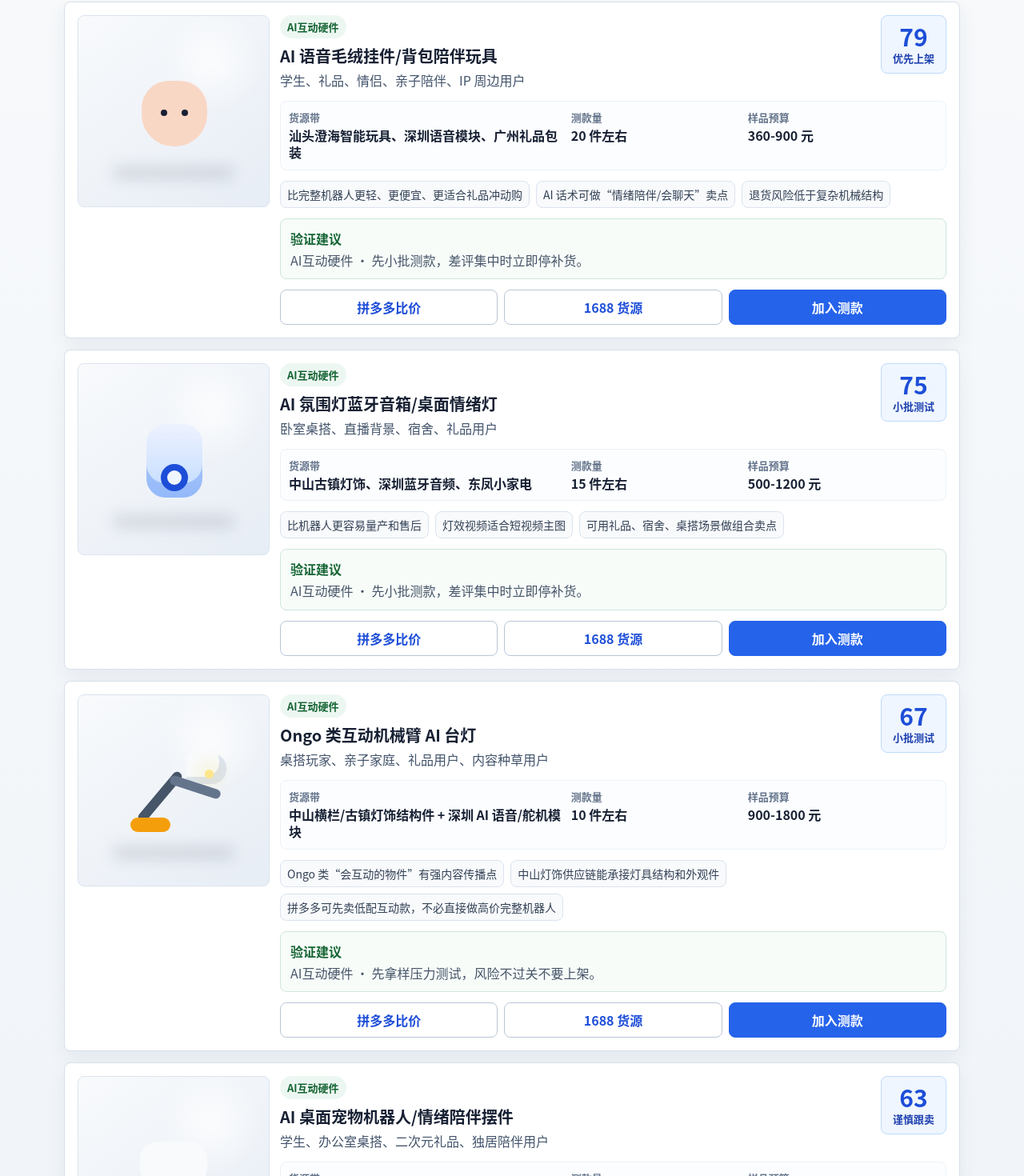
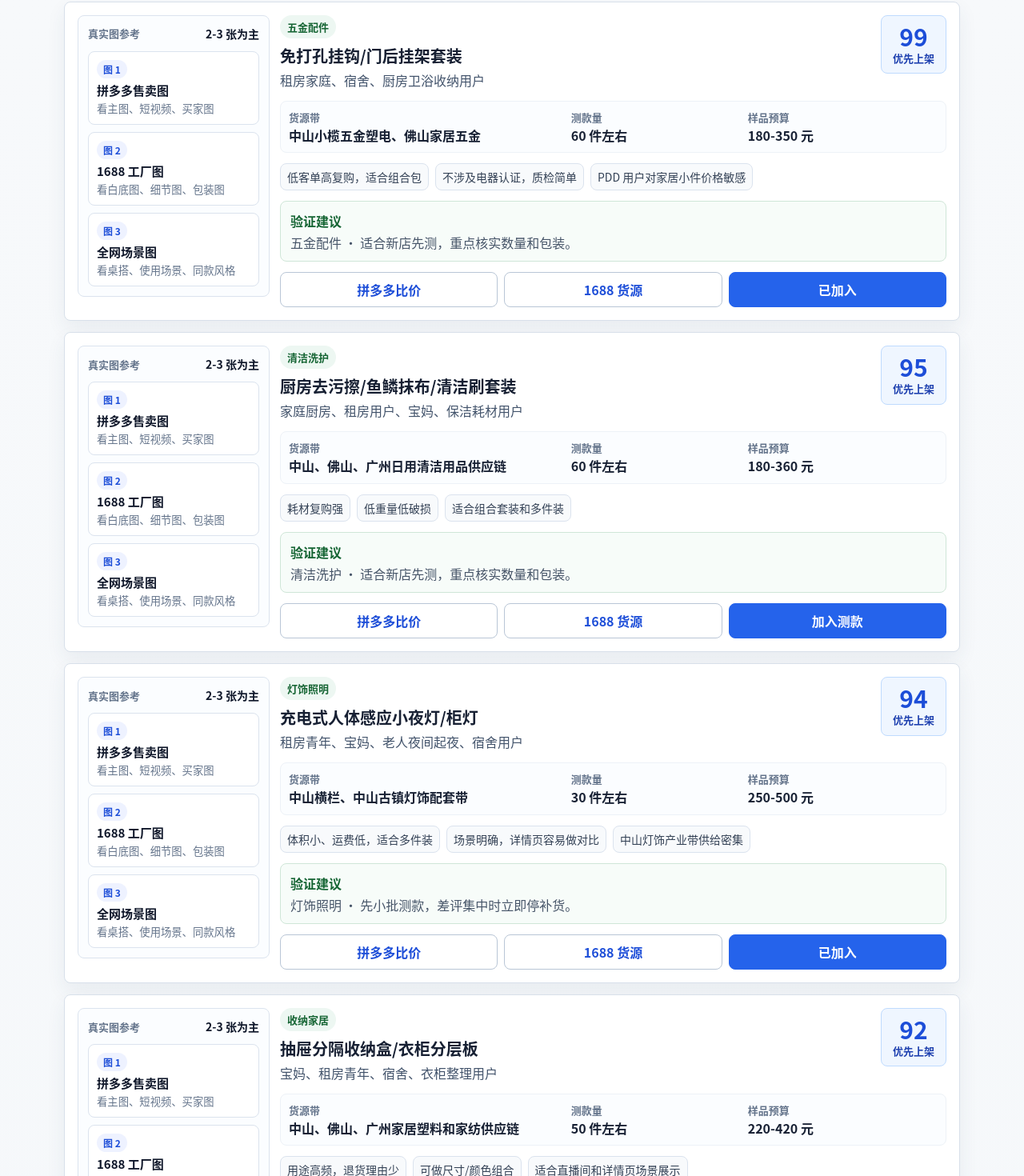
Before and after one commit to linaaxl/pdd-product-research-test, a React (Vite) app: page / in a window 1280 px wide. Shown: the part 446-1916 px from the top of the page at 80% size. Built offline with nearby package versions, Linux system fonts and the light colour scheme.

Commit message:
Use real image reference links

```diff
--- a/src/modules/product-research/ProductResearchApp.tsx
+++ b/src/modules/product-research/ProductResearchApp.tsx
@@ -40,7 +40,7 @@ const modeProfiles: Record<SellerMode, { title: string; description: string; foc
 };
 
 export default function ProductResearchApp() {
-  const [category, setCategory] = useState<CategoryFilter>('ai-gadget');
+  const [category, setCategory] = useState<CategoryFilter>('all');
   const [mode, setMode] = useState<SellerMode>('starter');
   const [searchText, setSearchText] = useState('');
   const [selectedIds, setSelectedIds] = useState<string[]>(['no-drill-hooks', 'motion-night-light']);
@@ -142,7 +142,7 @@ export default function ProductResearchApp() {
         <div className="cards-grid focus-cards-grid">
           {rankedProducts.map(({ product, score }) => (
             <article className="product-card focus-product-card" key={product.id}>
-              <ProductVisual product={product} />
+              <ProductImageReferences product={product} />
 
               <div className="product-card-main">
                 <div className="product-card-header">
@@ -204,30 +204,32 @@ export default function ProductResearchApp() {
   );
 }
 
-function ProductVisual({ product }: { product: ProductIdea }) {
-  const visualClass =
-    product.id === 'ongo-like-ai-desk-lamp'
-      ? 'visual-lamp'
-      : product.id === 'ai-desktop-pet-robot'
-        ? 'visual-robot'
-        : product.id === 'ai-plush-voice-charm'
-          ? 'visual-plush'
-          : product.id === 'ai-study-story-companion'
-            ? 'visual-study'
-            : product.id === 'ai-ambient-speaker-lamp'
-              ? 'visual-speaker'
-              : product.category === 'lighting'
-                ? 'visual-lighting'
-                : product.category === 'hardware'
-                  ? 'visual-hardware'
-                  : 'visual-goods';
+function ProductImageReferences({ product }: { product: ProductIdea }) {
+  const taobaoUrl = `https://s.taobao.com/search?q=${encodeURIComponent(product.pddQuery)}`;
+  const imageSearchUrl = `https://image.baidu.com/search/index?tn=baiduimage&word=${encodeURIComponent(product.pddQuery)}`;
 
   return (
-    <div className={`product-visual ${visualClass}`} aria-hidden="true">
-      <div className="visual-object">
-        <span />
-        <i />
-        <b />
+    <div className="image-reference-panel">
+      <div className="image-reference-heading">
+        <span>真实图参考</span>
+        <strong>2-3 张为主</strong>
+      </div>
+      <div className="image-reference-grid">
+        <a href={pddSearchUrl(product.pddQuery)} target="_blank" rel="noreferrer">
+          <span>图 1</span>
+          <strong>拼多多售卖图</strong>
+          <small>看主图、短视频、买家图</small>
+        </a>
+        <a href={wholesaleSearchUrl(product.procurementQuery)} target="_blank" rel="noreferrer">
+          <span>图 2</span>
+          <strong>1688 工厂图</strong>
+          <small>看白底图、细节图、包装图</small>
+        </a>
+        <a href={product.category === 'ai-gadget' ? taobaoUrl : imageSearchUrl} target="_blank" rel="noreferrer">
+          <span>图 3</span>
+          <strong>{product.category === 'ai-gadget' ? '淘宝场景图' : '全网场景图'}</strong>
+          <small>看桌搭、使用场景、同款风格</small>
+        </a>
       </div>
     </div>
   );
--- a/src/styles.css
+++ b/src/styles.css
@@ -1139,201 +1139,76 @@ dd {
   padding: 10px;
 }
 
-.product-visual {
+.image-reference-panel {
   position: sticky;
   top: 92px;
   display: grid;
-  place-items: center;
+  gap: 12px;
   width: 100%;
-  min-height: 240px;
-  overflow: hidden;
   border: 1px solid #dbe3ee;
   border-radius: 8px;
-  background:
-    radial-gradient(circle at 70% 24%, rgb(255 255 255 / 72%), transparent 26%),
-    linear-gradient(145deg, #f8fafc, #e7edf5);
-}
-
-.product-visual::after {
-  position: absolute;
-  right: 18%;
-  bottom: 14%;
-  left: 18%;
-  height: 16px;
+  background: #fbfdff;
+  padding: 12px;
+}
+
+.image-reference-heading {
+  display: flex;
+  gap: 8px;
+  align-items: center;
+  justify-content: space-between;
+}
+
+.image-reference-heading span {
+  color: #64748b;
+  font-size: 13px;
+  font-weight: 900;
+}
+
+.image-reference-heading strong {
+  color: #0f172a;
+  font-size: 14px;
+}
+
+.image-reference-grid {
+  display: grid;
+  gap: 9px;
+}
+
+.image-reference-grid a {
+  display: grid;
+  gap: 4px;
+  min-height: 72px;
+  border: 1px solid #dbe3ee;
+  border-radius: 8px;
+  background: #ffffff;
+  color: #172033;
+  padding: 10px;
+  text-decoration: none;
+}
+
+.image-reference-grid a:hover,
+.image-reference-grid a:focus-visible {
+  background: #eff6ff;
+}
+
+.image-reference-grid a span {
+  width: fit-content;
   border-radius: 999px;
-  background: rgb(15 23 42 / 12%);
-  filter: blur(9px);
-  content: "";
-}
-
-.visual-object {
-  position: relative;
-  z-index: 1;
-  width: 136px;
-  height: 136px;
-}
-
-.visual-object span,
-.visual-object i,
-.visual-object b,
-.visual-object::before,
-.visual-object::after {
-  position: absolute;
-  display: block;
-  content: "";
-}
-
-.visual-lamp .visual-object::before {
-  left: 26px;
-  bottom: 24px;
-  width: 78px;
-  height: 12px;
-  border-radius: 999px;
-  background: #465568;
-  transform: rotate(-50deg);
-  transform-origin: left center;
-}
-
-.visual-lamp .visual-object::after {
-  left: 62px;
-  bottom: 66px;
-  width: 66px;
-  height: 12px;
-  border-radius: 999px;
-  background: #64748b;
-  transform: rotate(18deg);
-}
-
-.visual-lamp .visual-object span {
-  right: 2px;
-  top: 22px;
-  width: 50px;
-  height: 38px;
-  border-radius: 8px 18px 18px 8px;
-  background: #f8fafc;
-  box-shadow: inset -9px -9px 0 #dbe3ee;
-}
-
-.visual-lamp .visual-object i {
-  left: 14px;
-  bottom: 16px;
-  width: 50px;
-  height: 18px;
-  border-radius: 999px;
-  background: #f59e0b;
-}
-
-.visual-lamp .visual-object b {
-  right: 18px;
-  top: 42px;
-  width: 11px;
-  height: 11px;
-  border-radius: 50%;
-  background: #fde68a;
-  box-shadow: 0 0 24px #facc15;
-}
-
-.visual-robot .visual-object span,
-.visual-study .visual-object span {
-  left: 26px;
-  top: 30px;
-  width: 84px;
-  height: 68px;
-  border-radius: 22px;
-  background: #f8fafc;
-  box-shadow: inset 0 -10px 0 #dbeafe;
-}
-
-.visual-robot .visual-object span::before,
-.visual-study .visual-object span::before {
-  left: 20px;
-  top: 24px;
-  width: 10px;
-  height: 10px;
-  border-radius: 50%;
-  background: #2563eb;
-  box-shadow: 34px 0 0 #2563eb;
-}
-
-.visual-robot .visual-object i,
-.visual-study .visual-object i {
-  left: 48px;
-  bottom: 20px;
-  width: 42px;
-  height: 26px;
-  border-radius: 12px 12px 18px 18px;
-  background: #94a3b8;
-}
-
-.visual-plush .visual-object span {
-  left: 28px;
-  top: 30px;
-  width: 82px;
-  height: 82px;
-  border-radius: 34px 34px 40px 40px;
-  background: #f9d7c5;
-}
-
-.visual-plush .visual-object span::before,
-.visual-plush .visual-object span::after {
-  top: -14px;
-  width: 30px;
-  height: 30px;
-  border-radius: 50%;
-  background: #f6c3ad;
-}
-
-.visual-plush .visual-object span::before {
-  left: 4px;
-}
-
-.visual-plush .visual-object span::after {
-  right: 4px;
-}
-
-.visual-plush .visual-object i {
-  left: 52px;
-  top: 66px;
-  width: 8px;
-  height: 8px;
-  border-radius: 50%;
-  background: #172033;
-  box-shadow: 26px 0 0 #172033;
-}
-
-.visual-speaker .visual-object span,
-.visual-lighting .visual-object span {
-  left: 34px;
-  top: 24px;
-  width: 70px;
-  height: 92px;
-  border-radius: 24px;
-  background: linear-gradient(180deg, #eef2ff, #bfdbfe);
-  box-shadow: inset 0 -18px 0 rgb(37 99 235 / 28%);
-}
-
-.visual-speaker .visual-object i,
-.visual-lighting .visual-object i {
-  left: 52px;
-  bottom: 28px;
-  width: 34px;
-  height: 34px;
-  border-radius: 50%;
-  border: 8px solid #1d4ed8;
-  background: #eff6ff;
-}
-
-.visual-hardware .visual-object span,
-.visual-goods .visual-object span {
-  left: 26px;
-  top: 34px;
-  width: 86px;
-  height: 66px;
-  border-radius: 14px;
-  background: #ffffff;
-  box-shadow:
-    inset 0 -14px 0 #dbe3ee,
-    0 0 0 8px rgb(37 99 235 / 8%);
+  background: #eef2ff;
+  color: #1d4ed8;
+  font-size: 12px;
+  font-weight: 900;
+  padding: 3px 8px;
+}
+
+.image-reference-grid a strong {
+  color: #0f172a;
+  font-size: 15px;
+}
+
+.image-reference-grid a small {
+  color: #64748b;
+  line-height: 1.35;
 }
 
 .verification-panel {
@@ -1464,14 +1339,9 @@ dd {
     padding: 13px;
   }
 
-  .product-visual {
+  .image-reference-panel {
     position: relative;
     top: auto;
-    min-height: 178px;
-  }
-
-  .visual-object {
-    transform: scale(0.86);
   }
 
   .category-filter .chip-row {
```
